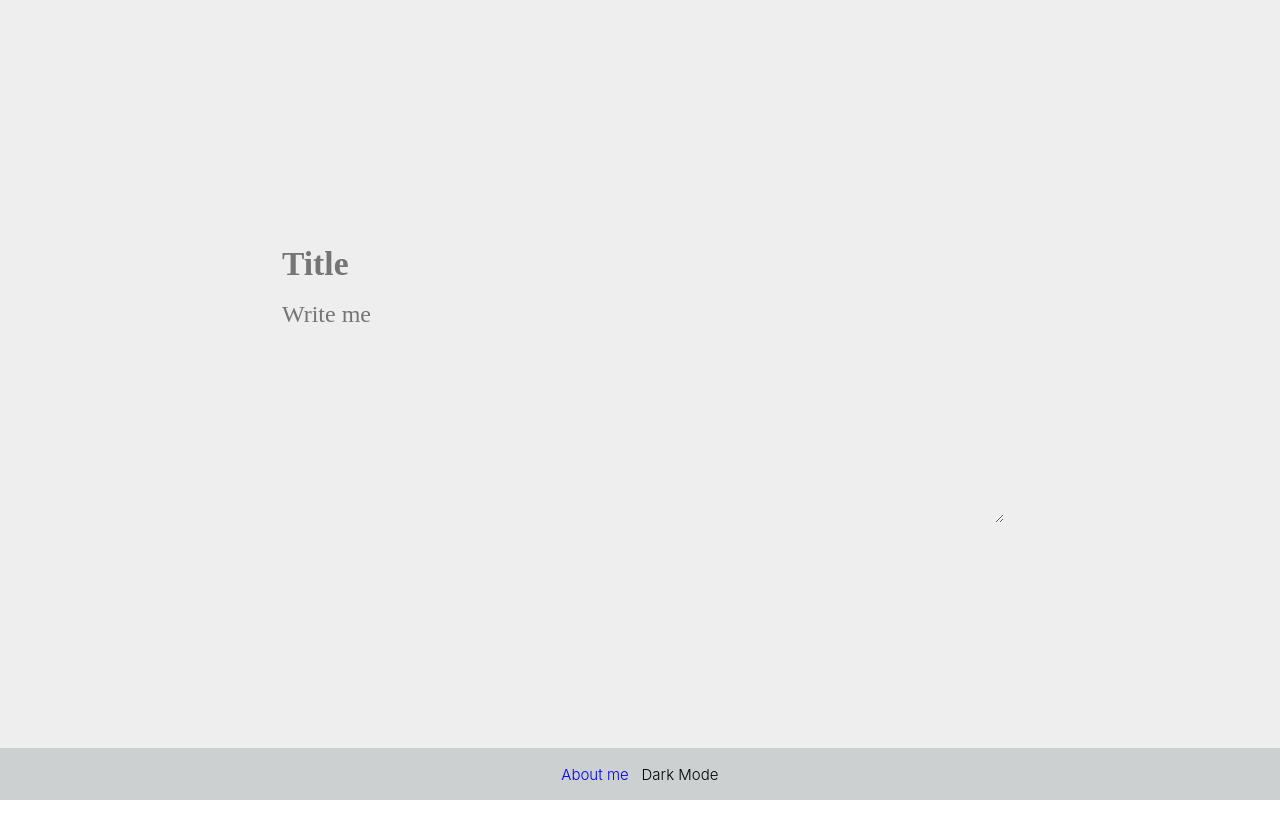
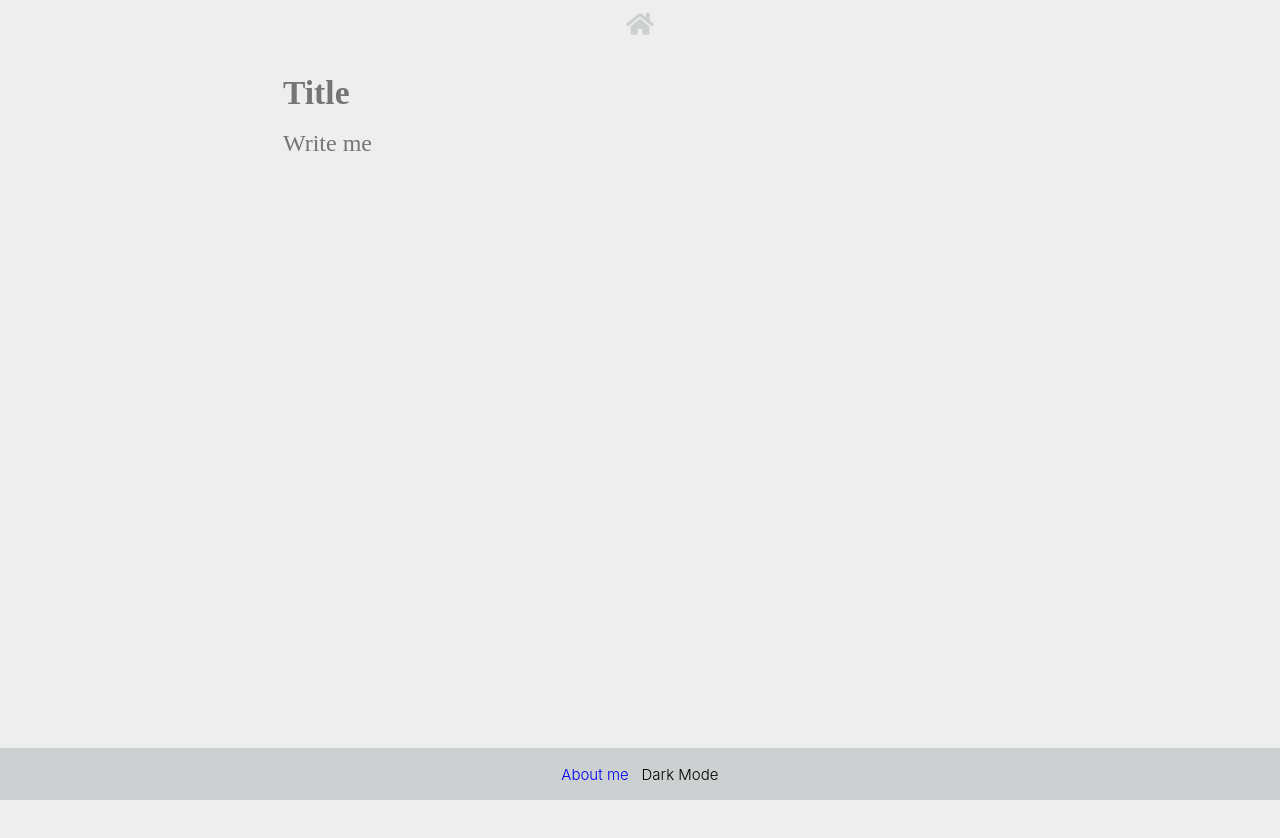
Before and after one commit to tommasogiannoni/quickmemo.dev, a React (Create React App) app: page /new in a window 1280 px wide. Shown: the top 838 px of the page. Before the commit the page ends 800 px from the top, so only its background shows below. Built offline with nearby package versions, Linux system fonts and the light colour scheme.

Commit message:
css fix for about me, location added, fix on new note

```diff
--- a/src/App.css
+++ b/src/App.css
@@ -1,7 +1,25 @@
+body {
+  overflow: hidden;
+}
 .App {
   min-height: 100vh;
   display: flex;
-  flex-direction: column;
+  justify-content: center;
+}
+
+.sticky-header {
+  position: sticky;
+  top: 0;
+  background-color: rgb(238, 238, 238);
+  padding: 10px;
+  display: flex;
+  justify-content: center;
+  align-items: center;
+}
+
+.icon {
+  font-size: 28px;
+  color: #ccd0d0;
 }
 
 .content {
--- a/src/App.js
+++ b/src/App.js
@@ -1,15 +1,16 @@
 import React, { useState } from 'react';
-import { BrowserRouter as Router, Link } from 'react-router-dom';
+import './App.css';
+import { Link, useLocation } from 'react-router-dom';
+import { FaHome} from 'react-icons/fa';
 import { Route, Routes } from 'react-router-dom';
 import NewNotePage from './components/NewNotePage';
 import AboutMe from './components/About Me';
-
-
-import './App.css';
 import Home from './components/Home';
 
 function App() {
   const [darkMode, setDarkMode] = useState(false);
+  const location = useLocation();
+  const showHeader = location.pathname === '/about-me' || location.pathname === '/new';
 
   const toggleDarkMode = () => {
     setDarkMode(!darkMode);
@@ -21,7 +22,12 @@ function App() {
   };
 
   return (
-    <Router>
+    <div>
+      {showHeader && (
+        <header className="sticky-header" style={{ backgroundColor: theme.backgroundColor, color: theme.color }} >
+          <FaHome className="icon"/>
+        </header>
+      )}
       <div className="App" style={theme}>
         <Routes>
           <Route path="/" element={<Home />} />
@@ -37,7 +43,7 @@ function App() {
           </nav>
         </footer>
       </div>
-    </Router>
+    </div>
   );
 }
 
--- a/src/components/About Me.js
+++ b/src/components/About Me.js
@@ -1,5 +1,5 @@
 import React from 'react';
-import { FaLinkedin, FaGithub, FaMedium } from 'react-icons/fa';
+import { FaLinkedin, FaGithub, FaMedium} from 'react-icons/fa';
 import '../styles/Home.css';
 import '../styles/AboutMe.css';
 
@@ -7,7 +7,6 @@ function AboutMe() {
   return (
     <div className='aboutme-app'>
         <div className="content">
-            <h2 className="title-about">About Me</h2>
             <div className="author-links">
                 <ul className="social-links">
                     <li className="icon">
--- a/src/index.js
+++ b/src/index.js
@@ -3,11 +3,15 @@ import ReactDOM from 'react-dom/client';
 import './index.css';
 import App from './App';
 import reportWebVitals from './reportWebVitals';
+import { BrowserRouter as Router } from 'react-router-dom';
+
 
 const root = ReactDOM.createRoot(document.getElementById('root'));
 root.render(
   <React.StrictMode>
-    <App />
+    <Router>
+      <App />
+    </Router>
   </React.StrictMode>
 );
 
--- a/src/styles/AboutMe.css
+++ b/src/styles/AboutMe.css
@@ -1,7 +1,12 @@
 .aboutme-app {
-    min-height: 100vh;
+    min-height: 80vh;
     display: flex;
     flex-direction: column;
+    justify-content: center;
+    position: fixed;
+    width: 100%;
+    box-sizing: border-box;
+    margin-bottom: 53px;
 }
 .title-about {
     color: #cc0033;
--- a/src/styles/NewNotePage.css
+++ b/src/styles/NewNotePage.css
@@ -1,13 +1,12 @@
-/* Stile per il contenitore principale */
 .container {
   display: flex;
-  justify-content: center; /* Centrare orizzontalmente */
-  align-items: center; /* Centrare verticalmente */
-  height: 100vh; /* Altezza del 100% della viewport */
+  justify-content: center;
+  height: 100vh;
 }
 
 /* Stile per la card */
 .note-card {
+  margin-top: 5px;
   border-radius: 8px;
   padding: 20px;
   margin-bottom: 20px;
@@ -35,8 +34,12 @@
   font-size: 1.5rem;
   margin-bottom: 10px;
   font-family: 'Gotham';
-  resize: vertical;
-  max-height: 70vh;
-  min-height: 220px;
-  overflow: hidden;
+  resize: none;
+  height: auto;
+  min-height: calc(100vh - 200px);
+  overflow-y: auto;
 }
+
+.note-content-input::-webkit-scrollbar {
+  display: none; /* Nascondi la scrollbar verticale solo quando non è necessaria */
+}
```
